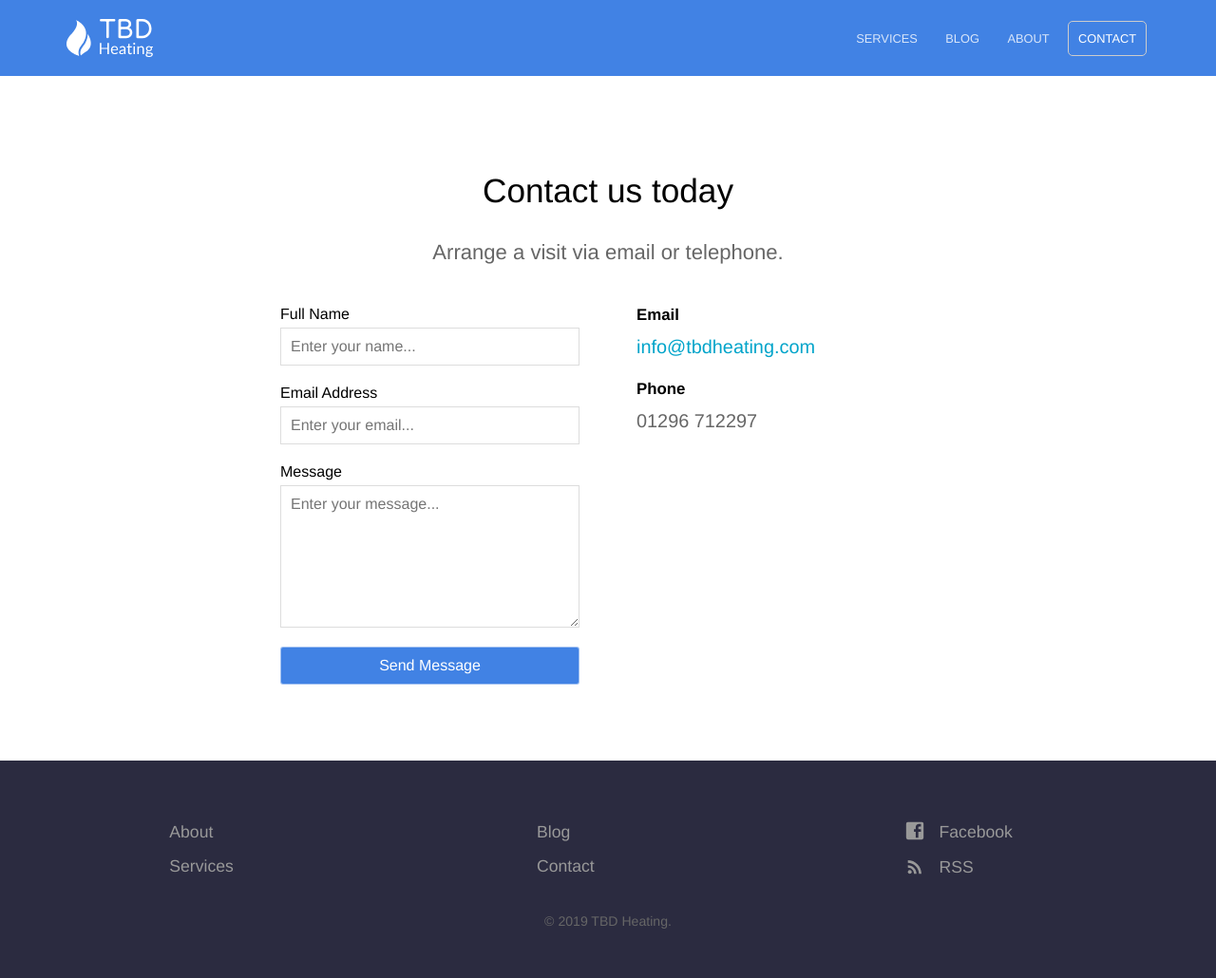
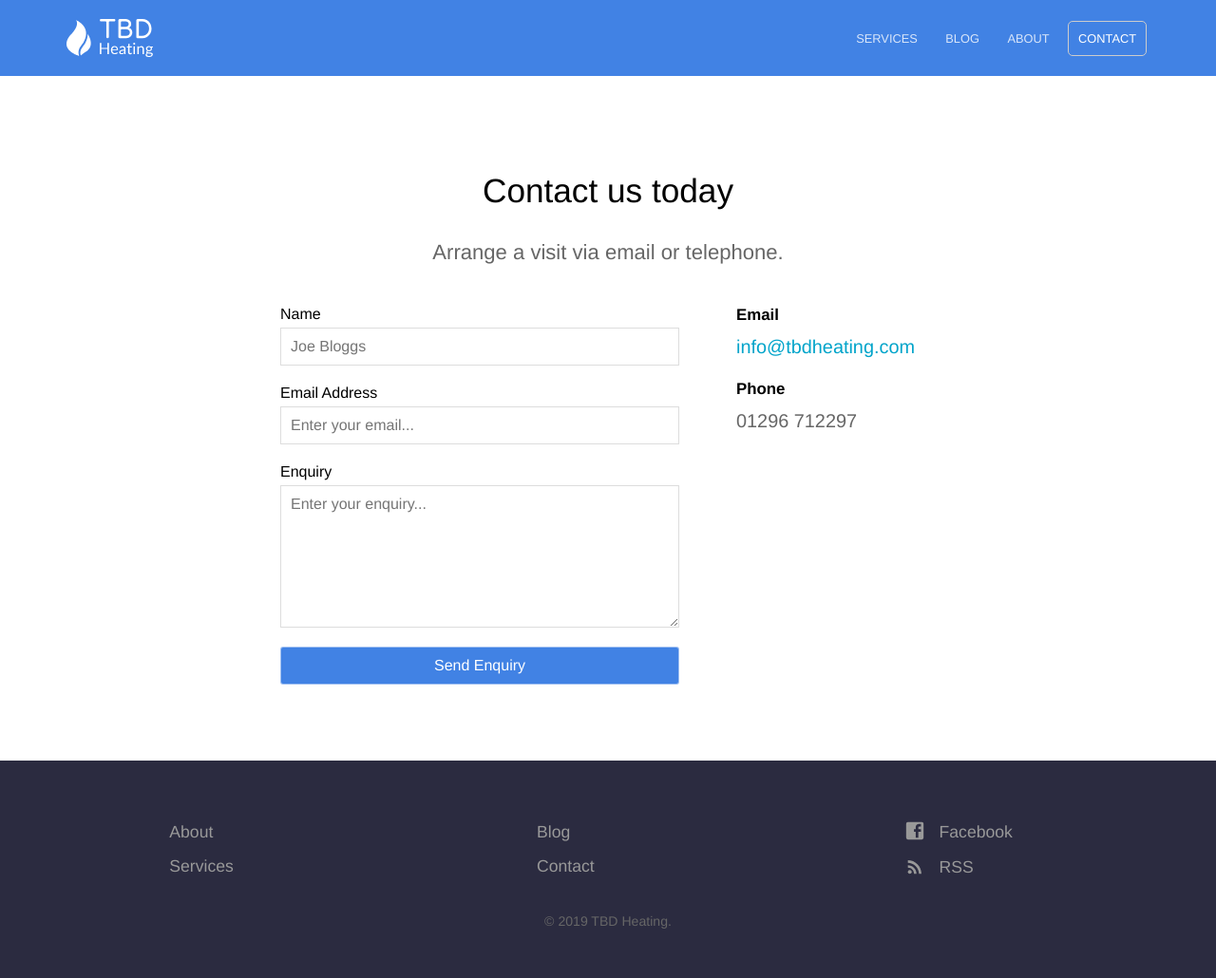
Before and after one commit to samdoidge/tbdheating.com, a Jekyll site: the page built from contact.html, in a window 1280 px wide. Shown: the whole page at 95% size. Built offline with Jekyll 4.4.1, drawn with Linux system fonts in a browser that asks for light colours.

Commit message:
contact working

```diff
--- a/_sass/contact.scss
+++ b/_sass/contact.scss
@@ -18,7 +18,14 @@
 		margin: 0;
 	}
 
-	.contact-form, .contact-details  {
+	.contact-form  {
+		@media #{$desktop} {
+			-webkit-flex: 2;
+			flex: 2;
+		}
+		margin: 0 30px;
+    }
+    .contact-details  {
 		@media #{$desktop} {
 			-webkit-flex: 1;
 			flex: 1;
--- a/contact.html
+++ b/contact.html
@@ -14,19 +14,19 @@ map:
 
 <div class="contact-box">
 	<form action="https://formspree.io/moqqkwgr" method="post" class="contact-form">
-		<input type="hidden" name="_to" value="support@example.com" />
-		<input type="text" name="_gotcha" style="display: none;">
+		<!-- <input type="hidden" name="_to" value="support@example.com" /> -->
+		<!-- <input type="text" name="_gotcha" style="display: none;"> -->
 
-		<label for="name">Full Name</label>
-		<input type="text" name="name" id="name" placeholder="Enter your name..." />
+		<label for="name">Name</label>
+		<input type="text" name="name" id="name" placeholder="Joe Bloggs" />
 
 		<label for="email">Email Address</label>
 		<input type="email" name="email" id="email" placeholder="Enter your email..." required />
 
-		<label for="message">Message</label>
-		<textarea name="message" id="message" placeholder="Enter your message..."></textarea>
+		<label for="enquiry">Enquiry</label>
+		<textarea name="enquiry" id="enquiry" placeholder="Enter your enquiry..."></textarea>
 
-		<input type="submit" value="Send Message" />
+		<input type="submit" value="Send Enquiry" />
 	</form>
 
 	<div class="contact-details">
```
Also changed, not shown: 4 other files.
